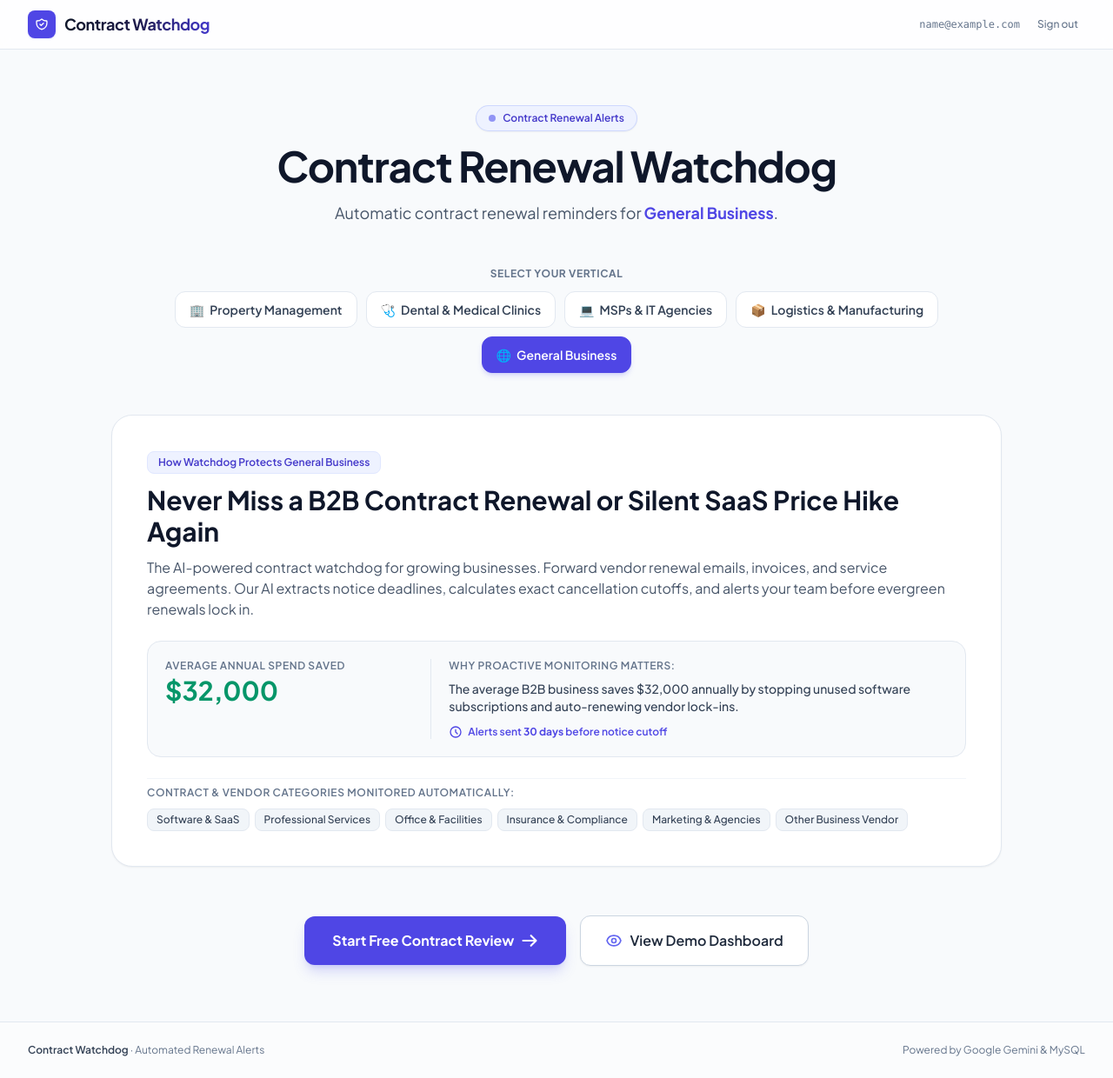
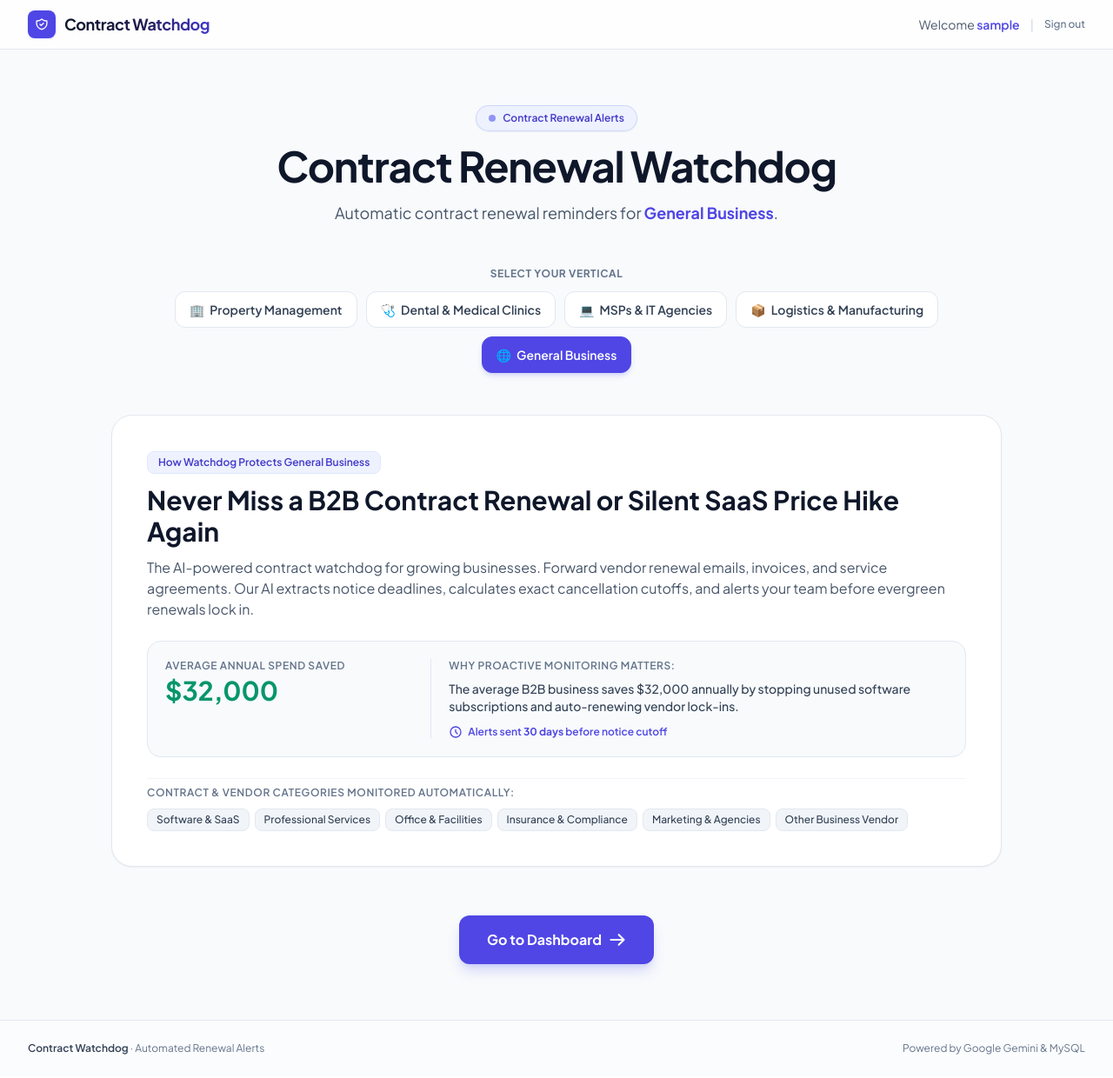
Before and after one commit to dsp304/flask, a Flask app: page / in a window 1280 px wide. Shown: the whole page at 87% size. After the commit the page ends 1213 px from the top, so only its background shows below. Run offline with Flask 3, Linux system fonts and the light colour scheme; the visitor is signed in with stand-in values (Sample User, id 1); some libraries are stand-ins or nearby versions.

Commit message:
feat: hide demo and review CTAs when logged in, display welcome username linking to dashboard

```diff
--- a/app.py
+++ b/app.py
@@ -208,6 +208,7 @@ def auth_login():
             return redirect(url_for("auth_login", vertical=vertical_id))
 
         session["user_email"] = email
+        session["user_name"] = email.split("@")[0]
         logger.info(f"User authenticated with work email: {email}")
 
         # Check existing workspaces; if none, redirect user to create their first workspace
@@ -253,6 +254,7 @@ def auth_google():
     # Simulated / Instant Google Workspace Sign-In for dev & testing
     mock_email = (request.args.get("email") or f"user@workspace.com").strip().lower()
     session["user_email"] = mock_email
+    session["user_name"] = mock_email.split("@")[0]
     workspaces = get_user_workspaces(mock_email)
     if not workspaces:
         flash(f"Signed in with Google as {mock_email}. Please create your first workspace.", "info")
@@ -286,6 +288,7 @@ def auth_microsoft():
     # Simulated / Instant Microsoft 365 Sign-In for dev & testing
     mock_email = (request.args.get("email") or f"user@enterprise.onmicrosoft.com").strip().lower()
     session["user_email"] = mock_email
+    session["user_name"] = mock_email.split("@")[0]
     workspaces = get_user_workspaces(mock_email)
     if not workspaces:
         flash(f"Signed in with Microsoft as {mock_email}. Please create your first workspace.", "info")
@@ -307,6 +310,7 @@ def auth_callback(provider: str = "google"):
     email = request.args.get("email") or session.get("user_email") or f"{provider}_user@company.com"
     email = email.strip().lower()
     session["user_email"] = email
+    session["user_name"] = email.split("@")[0]
 
     workspaces = get_user_workspaces(email)
     if not workspaces:
--- a/templates/base.html
+++ b/templates/base.html
@@ -51,11 +51,15 @@
 
         <!-- Right Side: User Session or Sign-in -->
         {% if session.get('user_email') %}
-        <div class="flex items-center space-x-3 text-xs">
-          <span class="font-mono text-slate-500 dark:text-slate-400 hidden sm:inline" title="{{ session.get('user_email') }}">
-            {{ session.get('user_email') }}
+        <div class="flex items-center space-x-3 text-xs sm:text-sm">
+          <span class="text-slate-600 dark:text-slate-400">
+            Welcome
+            <a href="/dashboard" class="font-semibold text-indigo-600 dark:text-indigo-400 hover:underline hover:text-indigo-700 dark:hover:text-indigo-300 transition" title="Go to Dashboard">
+              {{ session.get('user_name') or session.get('user_email').split('@')[0] }}
+            </a>
           </span>
-          <a href="/auth/logout" class="px-2 py-1 text-xs font-medium text-slate-500 hover:text-rose-600 dark:text-slate-400 dark:hover:text-rose-400 transition">
+          <span class="text-slate-300 dark:text-slate-700">|</span>
+          <a href="/auth/logout" class="text-xs font-medium text-slate-500 hover:text-rose-600 dark:text-slate-400 dark:hover:text-rose-400 transition">
             Sign out
           </a>
         </div>
--- a/templates/landing.html
+++ b/templates/landing.html
@@ -135,6 +135,7 @@
   <div class="text-center space-y-4 pt-2">
     <div class="flex flex-col sm:flex-row items-center justify-center gap-4">
 
+      {% if not session.get('user_email') %}
       <!-- Start Free Contract Review -> OAuth Entry Endpoint -->
       <a
         href="/auth/login?vertical={{ vertical_id }}"
@@ -155,6 +156,17 @@
         </svg>
         <span>View Demo Dashboard</span>
       </a>
+      {% else %}
+      <!-- Go to Dashboard -> Direct link for authenticated users -->
+      <a
+        href="/dashboard"
+        class="w-full sm:w-auto px-8 py-4 rounded-xl font-bold text-base text-white bg-indigo-600 hover:bg-indigo-700 shadow-lg shadow-indigo-500/25 transition transform hover:-translate-y-0.5 flex items-center justify-center space-x-2">
+        <span>Go to Dashboard</span>
+        <svg class="w-5 h-5" fill="none" viewBox="0 0 24 24" stroke="currentColor">
+          <path stroke-linecap="round" stroke-linejoin="round" stroke-width="2.5" d="M14 5l7 7m0 0l-7 7m7-7H3" />
+        </svg>
+      </a>
+      {% endif %}
 
     </div>
   </div>
```
